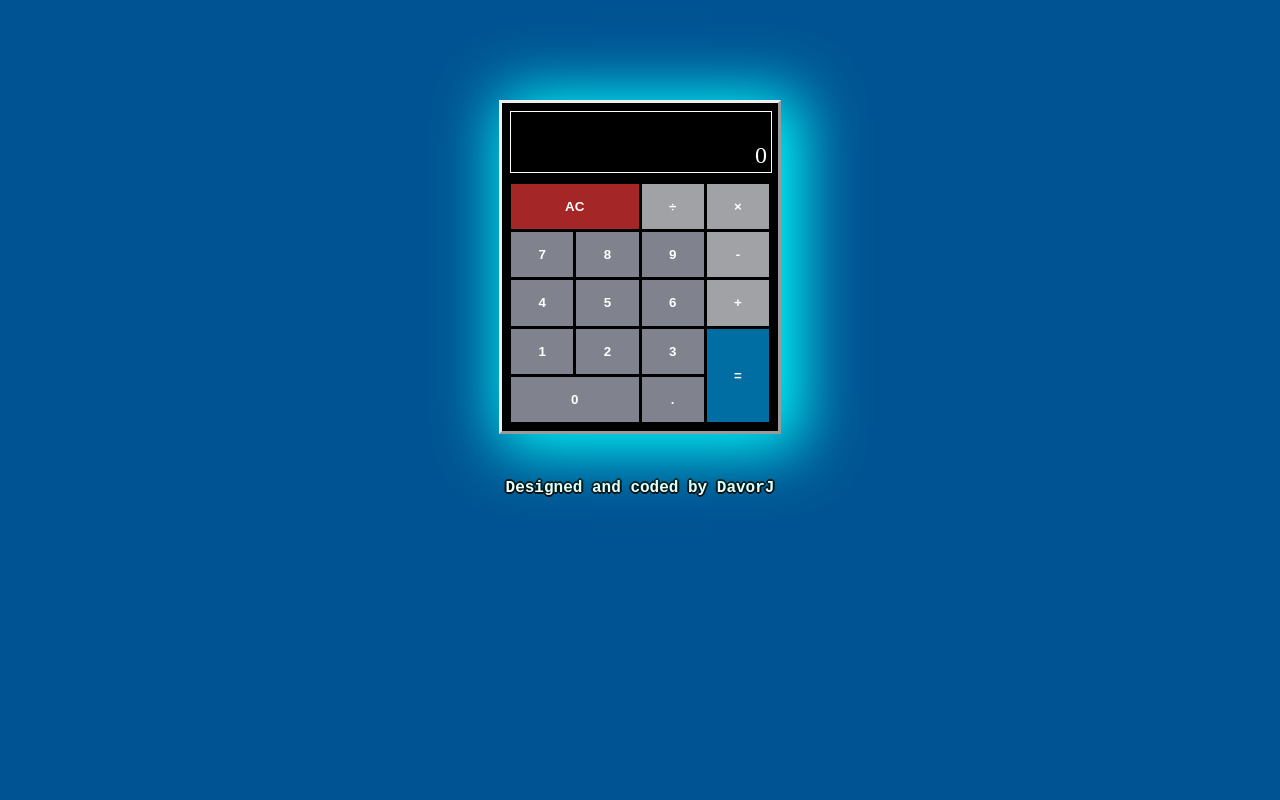
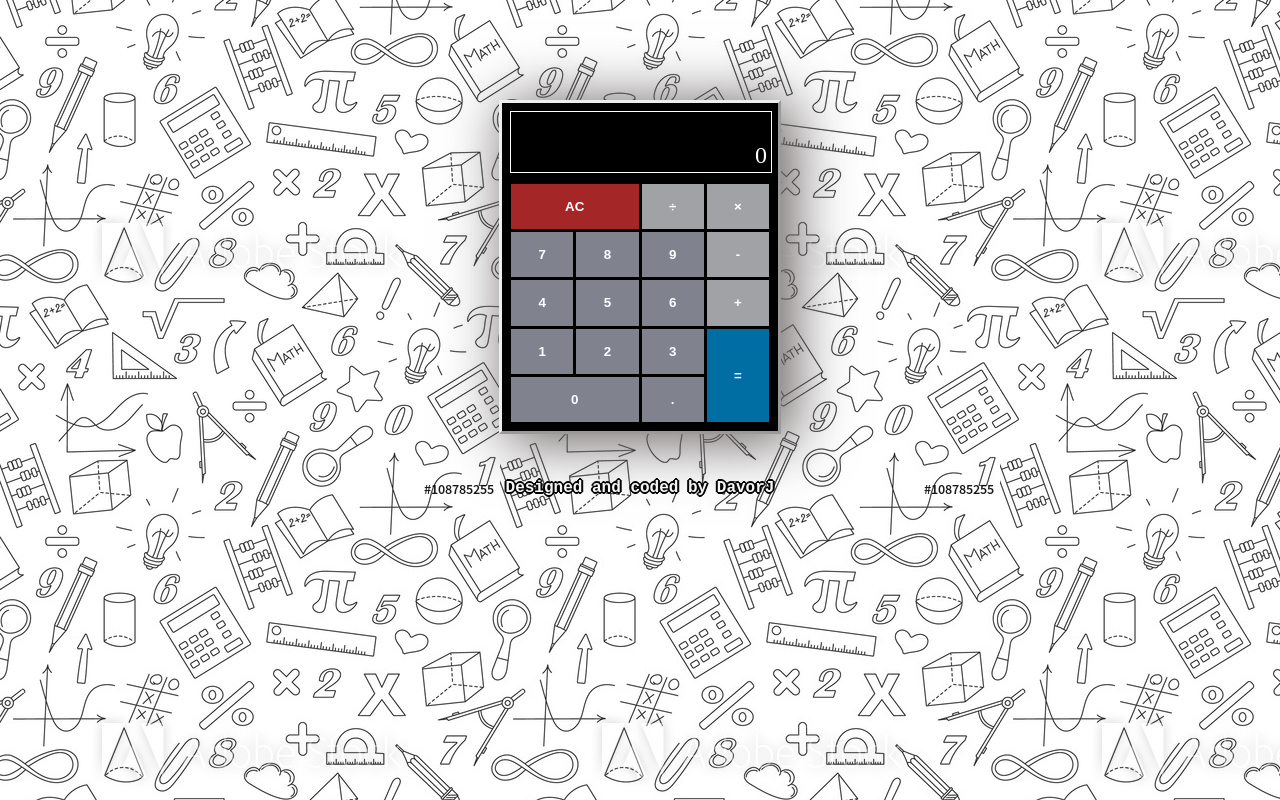
Before and after one commit to DavorJ94/calculator-react, a React (Create React App) app: page / in a window 1280 px wide. Built offline with nearby package versions, Linux system fonts and the light colour scheme; a web font is replaced by a local one.

Commit message:
Changed background image

```diff
--- a/src/index.css
+++ b/src/index.css
@@ -20,7 +20,7 @@ body {
     sans-serif;
   -webkit-font-smoothing: antialiased;
   -moz-osx-font-smoothing: grayscale;
-  background-color: #005392;
+  background-image: url("./background-image.jpg");
 }
 
 .allElementWrapper {
@@ -35,7 +35,7 @@ body {
   flex-direction: column;
   padding: 8px;
   border-style: outset;
-  box-shadow: 10px 5px 60px 10px #0ff;
+  box-shadow: 10px 5px 55px 4px rgb(107, 101, 101);
 }
 .forDisplayingCurrentAllValues {
   width: 100%;
```
Also changed, not shown: src/background-image.jpg (added).
